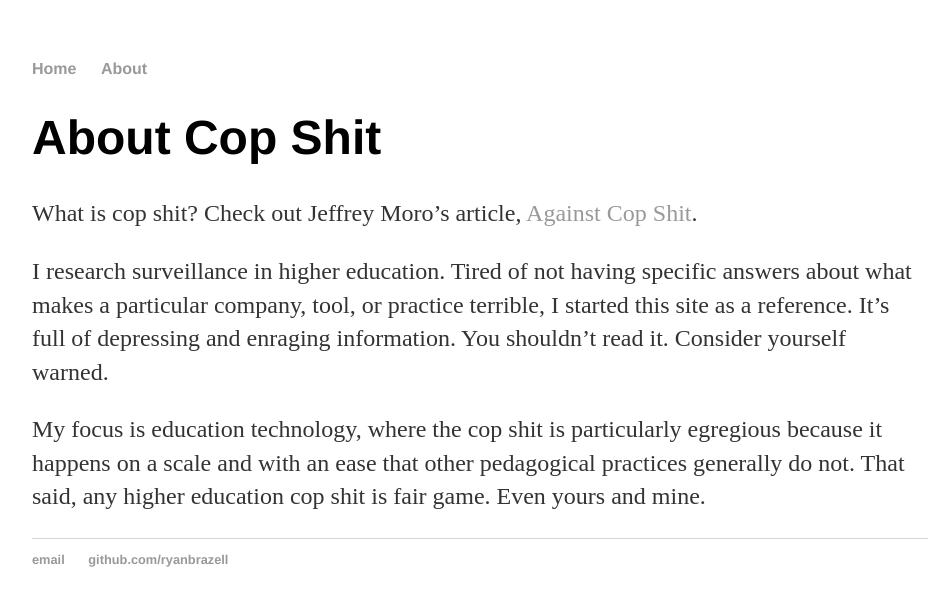
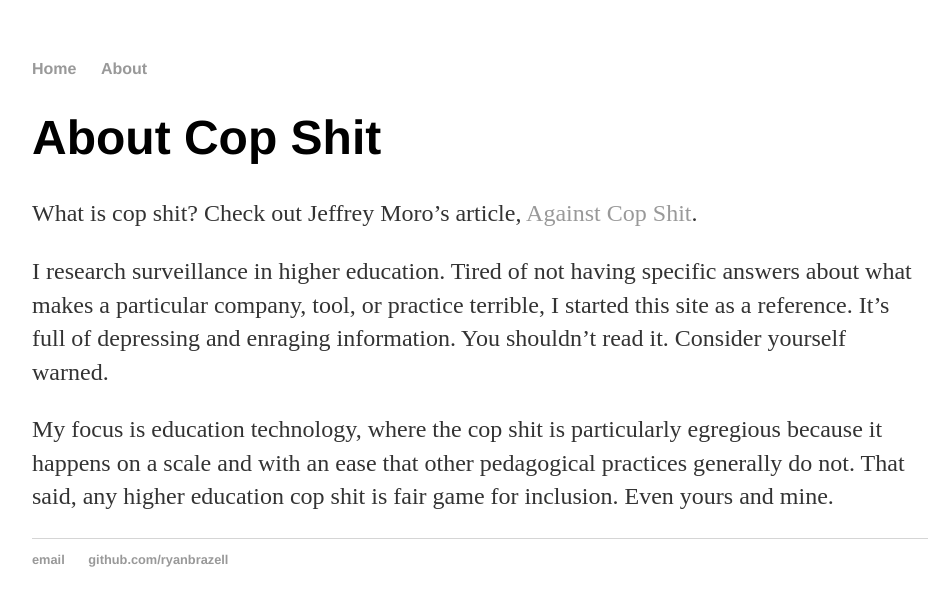
Before and after one commit to ryanbrazell/ryanbrazell.github.io, a Jekyll site: the page built from about.md, in a window 1280 px wide. Shown: the top 606 px of the page, without its empty margins (160-1100 px from the left). Built offline with Jekyll 4.4.1, drawn with Linux system fonts in a browser that asks for light colours.

Commit message:
updated text on index and about

```diff
--- a/about.md
+++ b/about.md
@@ -8,4 +8,4 @@ What is cop shit? Check out Jeffrey Moro's article, <a href="https://jeffreymoro
 
 I research surveillance in higher education. Tired of not having specific answers about what makes a particular company, tool, or practice terrible, I started this site as a reference. It's full of depressing and enraging information. You shouldn't read it. Consider yourself warned.
 
-My focus is education technology, where the cop shit is particularly egregious because it happens on a scale and with an ease that other pedagogical practices generally do not. That said, any higher education cop shit is fair game. Even yours and mine.
+My focus is education technology, where the cop shit is particularly egregious because it happens on a scale and with an ease that other pedagogical practices generally do not. That said, any higher education cop shit is fair game for inclusion. Even yours and mine.
```
Also changed, not shown: index.md (+1 -1 lines).
